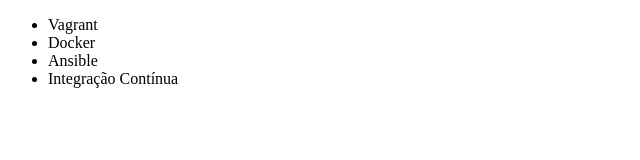
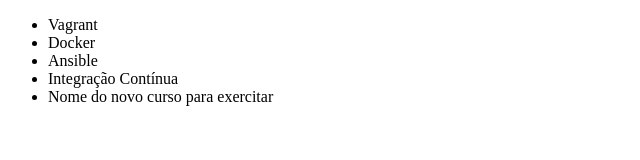
Before and after one commit to guinevess/Trainer, a plain HTML site: page index.html in a window 1280 px wide. Shown: the whole page, without its empty margins (0-640 px from the left). Drawn offline with Linux system fonts and the light colour scheme.

Commit message:
Adicionando novo curso para exercitar

```diff
--- a/index.html
+++ b/index.html
@@ -10,6 +10,7 @@
         <li>Docker</li>
         <li>Ansible</li>
         <li>Integração Contínua</li>
+        <li>Nome do novo curso para exercitar</li>
     </ul>
 </body>
 </html>
```
